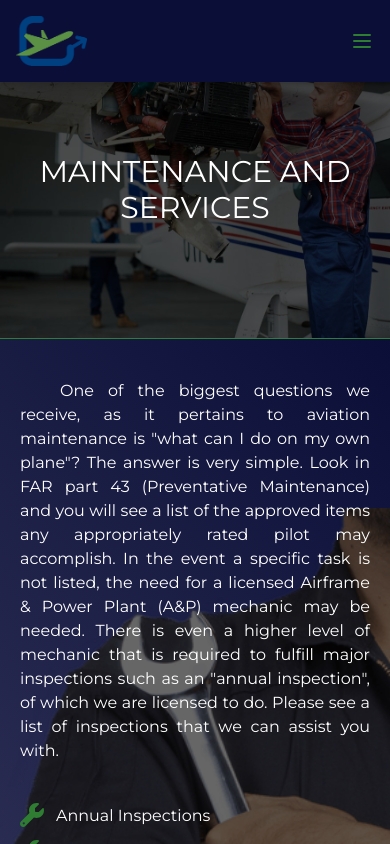
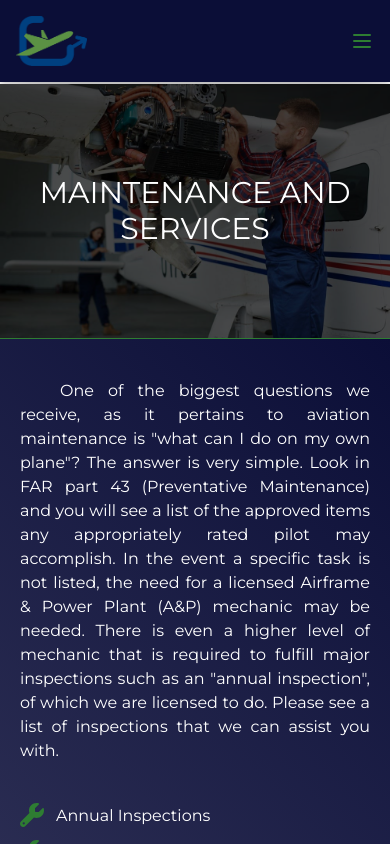
Before and after one commit to ariel-behar/vx-aviation, a React (Vite) app: page /services in a window 390 px wide. Shown: the top 844 px of the page. Built offline with nearby package versions, Linux system fonts and the light colour scheme.

Commit message:
Removing the mechanic background image from small screens

```diff
--- a/src/views/MaintenanceServicesView.tsx
+++ b/src/views/MaintenanceServicesView.tsx
@@ -6,6 +6,7 @@ import mechanic from '../assets/img/mechanic.png'
 
 import PhoneNumber from '../components/PhoneNumber'
 import HelmetSEO from '../components/HelmetSEO'
+import useScreenSize from '../hooks/useScreenSize'
 
 type Service = string
 
@@ -22,18 +23,22 @@ const servicesList: Service[] = [
 
 
 function MaintenanceServicesView() {
+	const screenSize = useScreenSize()
+
 	return (
 		<>
 			<HelmetSEO title='MAINTENANCE & SERVICES' description='Elevate Your Aircraft: Explore our Maintenance and Services page for top-notch aircraft care. Trust VX Aviation for meticulous maintenance, repairs, and unparalleled service excellence.' />
 
-			<div className="mt-[5vh] h-[35vh] xl:h-[55vh] bg-no-repeat bg-cover bg-fixed relative" style={{ backgroundImage: `url(${airplaneRepair})` }}>
+			<div className="mt-[10vh] h-[30vh] xl:h-[55vh] bg-no-repeat bg-cover bg-top md:bg-top md:bg-fixed relative" style={{ backgroundImage: `url(${airplaneRepair})` }}>
 				<div className='absolute top-0 left-0 w-full h-full bg-black bg-opacity-70 flex justify-center items-center'>
 					<h2 className='uppercase text-white text-3xl lg:text-5xl text-center'>Maintenance and Services</h2>
 				</div>
 			</div>
 
 			<section className='bg-custom-gradient border-primary border-t-[1px] border-b-[1px]' >
-				<div className='px-5 lg-px-0 py-10 xl:py-20 bg-no-repeat bg-contain bg-right' style={{ backgroundImage: `url(${mechanic})` }}>
+				<div className='px-5 lg-px-0 py-10 xl:py-20 bg-no-repeat bg-contain bg-right'
+					style={(screenSize ==="xs" || screenSize === "sm") ? undefined : { backgroundImage: `url(${mechanic})` }}
+				>
 					<div className="container mx-auto grid grid-cols-12 gap-5 xl:gap-x-10" >
 						<div className="col-span-12 md:col-span-7 xl:col-span-5 xl:col-start-2 flex items-center">
 							<p className="indent-10 text-justify mb-2 lg:text-lg">One of the biggest questions we receive, as it pertains to aviation maintenance is "what can I do on my own plane"? The answer is very simple. Look in FAR part 43 (Preventative Maintenance) and you will see a list of the approved items any appropriately rated pilot may accomplish. In the event a specific task is not listed, the need for a licensed Airframe & Power Plant (A&P) mechanic may be needed. There is even a higher level of mechanic that is required to fulfill major inspections such as an "annual inspection", of which we are licensed to do. Please see a list of inspections that we can assist you with.</p>
```
